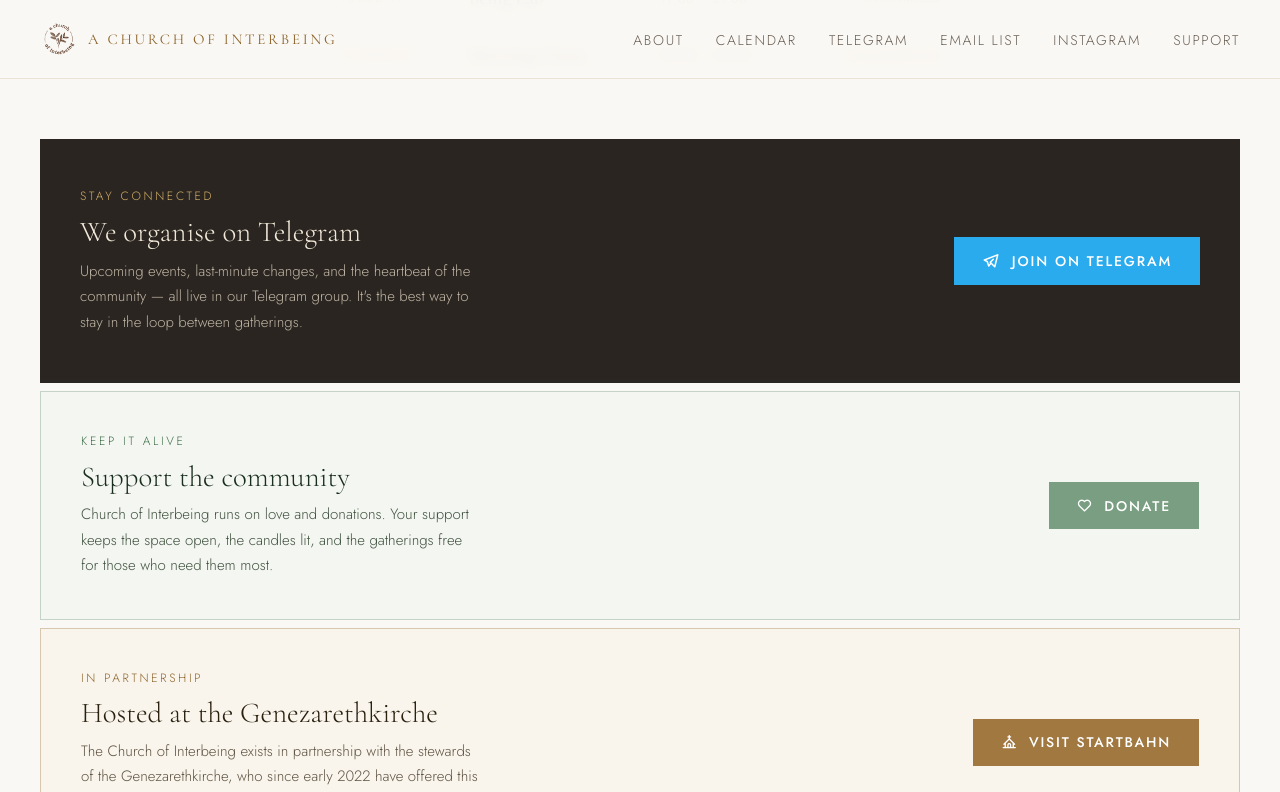
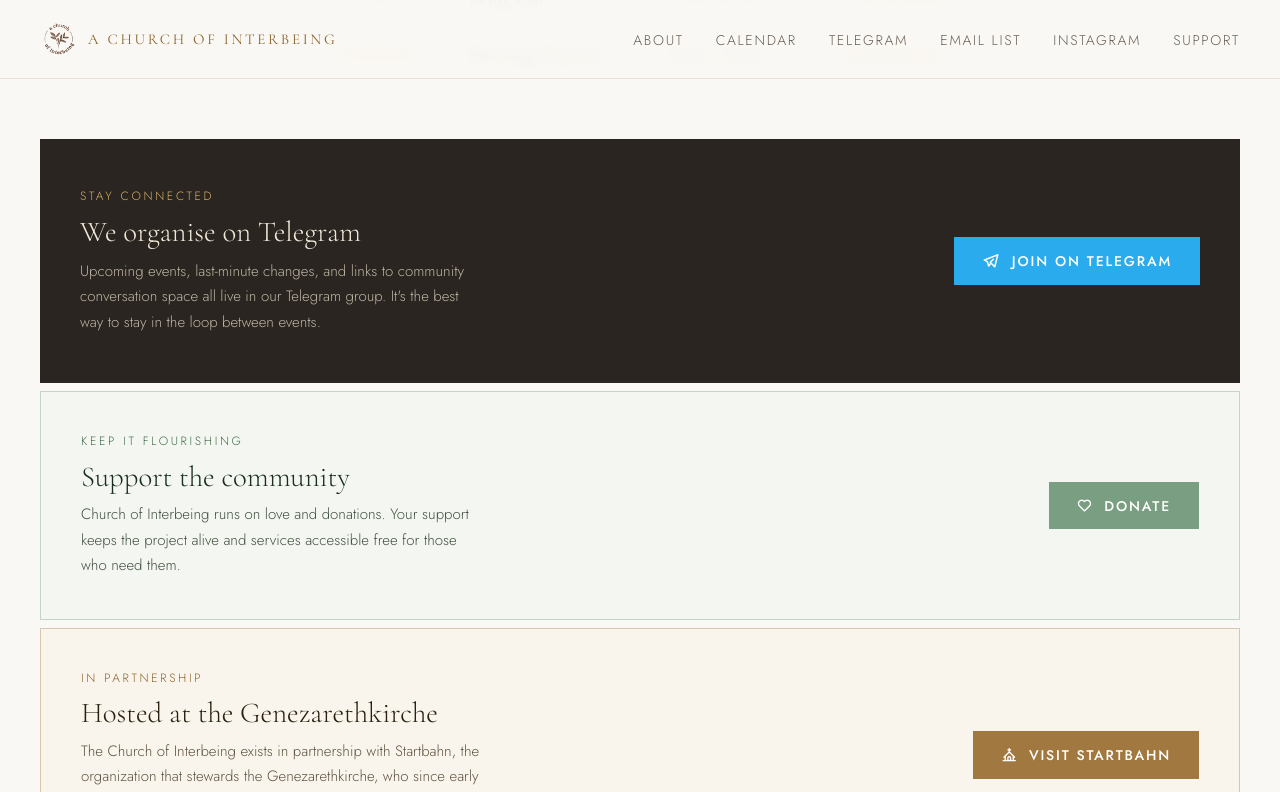
Before and after one commit to interbeing-berlin/website, a Jekyll site: the page built from index.html, in a window 1280 px wide and 1400 px high, scrolled down 1411 px. Shown: the top 792 px of the window. Built offline with Jekyll 4.4.1, drawn with Linux system fonts in a browser that asks for light colours; some of the changed text lies outside the part shown; grey boxes are pictures that could not be loaded.

Commit message:
Content edits: mission/vision text, copy refinements, address fix
- Fill in Mission & Vision sections on the About page.
- Refine home page copy (pillars, telegram/donate/partnership bars),
  rename Morning Chant to Morning Practice, update council/steward
  lists, and correct the Gemeindesaal address to Schillerpromenade 17
  (including map links and popup).

Co-Authored-By: Claude Fable 5 <noreply@anthropic.com>

```diff
--- a/_data/schedule.yml
+++ b/_data/schedule.yml
@@ -16,7 +16,7 @@
   location: Gemeindesaal
   maps_url: "https://www.google.com/maps/place//data=!4m2!3m1!1s0x47a84f04d7dfcd05:0x5023dd3a63218876"
 - day: Thursday
-  event: Morning Chant
+  event: Morning Practice
   time: 08:00 – 09:00
   location: Genezarethkirche
   maps_url: "https://www.google.com/maps/place//data=!4m2!3m1!1s0x47a84f04d7dfcd05:0x5023dd3a63218876"
--- a/index.html
+++ b/index.html
@@ -27,7 +27,7 @@ title: null
   <div class="pillar">
     <p class="pillar-label">What</p>
     <h2 class="pillar-heading">Sacred community<br>ritual</h2>
-    <p>Weekly gatherings to reconnect with the living pulse of life — in ourselves, in each other, and in the wider whole.</p>
+    <p>Weekly gatherings to reconnect with ourselves, each other, and the wider wholes we are part of.</p>
   </div>
   <div class="pillar">
     <p class="pillar-label">How</p>
@@ -83,7 +83,7 @@ Hidden until we have more community quotes.
   <div>
     <p class="telegram-eyebrow">Stay connected</p>
     <h2 class="telegram-heading">We organise on Telegram</h2>
-    <p class="telegram-sub">Upcoming events, last-minute changes, and the heartbeat of the community — all live in our Telegram group. It's the best way to stay in the loop between gatherings.</p>
+    <p class="telegram-sub">Upcoming events, last-minute changes, and links to community conversation space all live in our Telegram group. It's the best way to stay in the loop between events.</p>
   </div>
   <a class="telegram-btn" href="{{ site.telegram }}" target="_blank" rel="noopener">
     <i class="ti ti-brand-telegram" aria-hidden="true"></i>
@@ -93,9 +93,9 @@ Hidden until we have more community quotes.
 
 <div class="donate-callout">
   <div>
-    <p class="donate-eyebrow">Keep it alive</p>
+    <p class="donate-eyebrow">Keep it flourishing</p>
     <h2 class="donate-heading">Support the community</h2>
-    <p class="donate-sub">Church of Interbeing runs on love and donations. Your support keeps the space open, the candles lit, and the gatherings free for those who need them most.</p>
+    <p class="donate-sub">Church of Interbeing runs on love and donations. Your support keeps the project alive and services accessible free for those who need them.</p>
   </div>
   <a class="donate-btn" href="https://opencollective.com/{{ site.opencollective }}" target="_blank" rel="noopener">
     <i class="ti ti-heart" aria-hidden="true"></i>
@@ -107,7 +107,7 @@ Hidden until we have more community quotes.
   <div>
     <p class="partner-eyebrow">In partnership</p>
     <h2 class="partner-heading">Hosted at the Genezarethkirche</h2>
-    <p class="partner-sub">The Church of Interbeing exists in partnership with the stewards of the Genezarethkirche, who since early 2022 have offered this beautiful space for us to explore new forms of community ritual.</p>
+    <p class="partner-sub">The Church of Interbeing exists in partnership with Startbahn, the organization that stewards the Genezarethkirche, who since early 2022 has generously offered this beautiful space for us to explore new forms of community ritual.</p>
   </div>
   <a class="partner-btn" href="https://startbahn.berlin" target="_blank" rel="noopener">
     <i class="ti ti-building-church" aria-hidden="true"></i>
@@ -132,7 +132,7 @@ Hidden until we have more community quotes.
         <i class="ti ti-door" aria-hidden="true"></i>
         <div>
           <span class="venue-name">Gemeindesaal</span>
-          <span class="venue-addr"><a href="https://www.google.com/maps/search/?api=1&query=Schillerpromenade+16+12049+Berlin" target="_blank" rel="noopener">Schillerpromenade 16, 12049 Berlin</a></span>
+          <span class="venue-addr"><a href="https://www.google.com/maps/search/?api=1&query=Schillerpromenade+17+12049+Berlin" target="_blank" rel="noopener">Schillerpromenade 17, 12049 Berlin</a></span>
         </div>
       </div>
     </div>
@@ -174,7 +174,7 @@ Hidden until we have more community quotes.
 <script src="https://cdn.jsdelivr.net/npm/leaflet@1.9.4/dist/leaflet.min.js"></script>
 <script>
   var gURL = 'https://www.google.com/maps/search/?api=1&query=Genezarethkirche+Herrfurthplatz+14+Berlin';
-  var sURL = 'https://www.google.com/maps/search/?api=1&query=Schillerpromenade+16+12049+Berlin';
+  var sURL = 'https://www.google.com/maps/search/?api=1&query=Schillerpromenade+17+12049+Berlin';
 
   var map = L.map('coi-map', { zoomControl: true, scrollWheelZoom: false });
 
```
Also changed, not shown: other parts of index.html (+3 -3 lines), about.md (+15 -3 lines), README.md.
